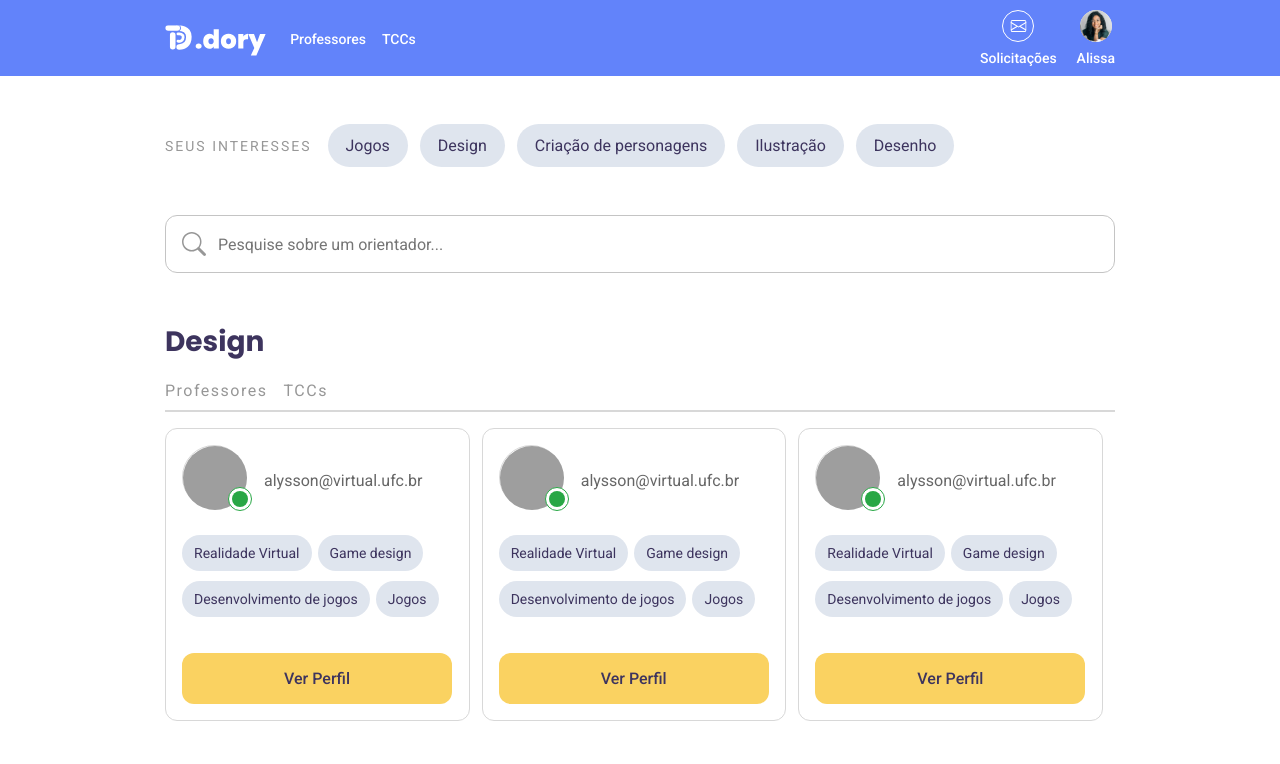
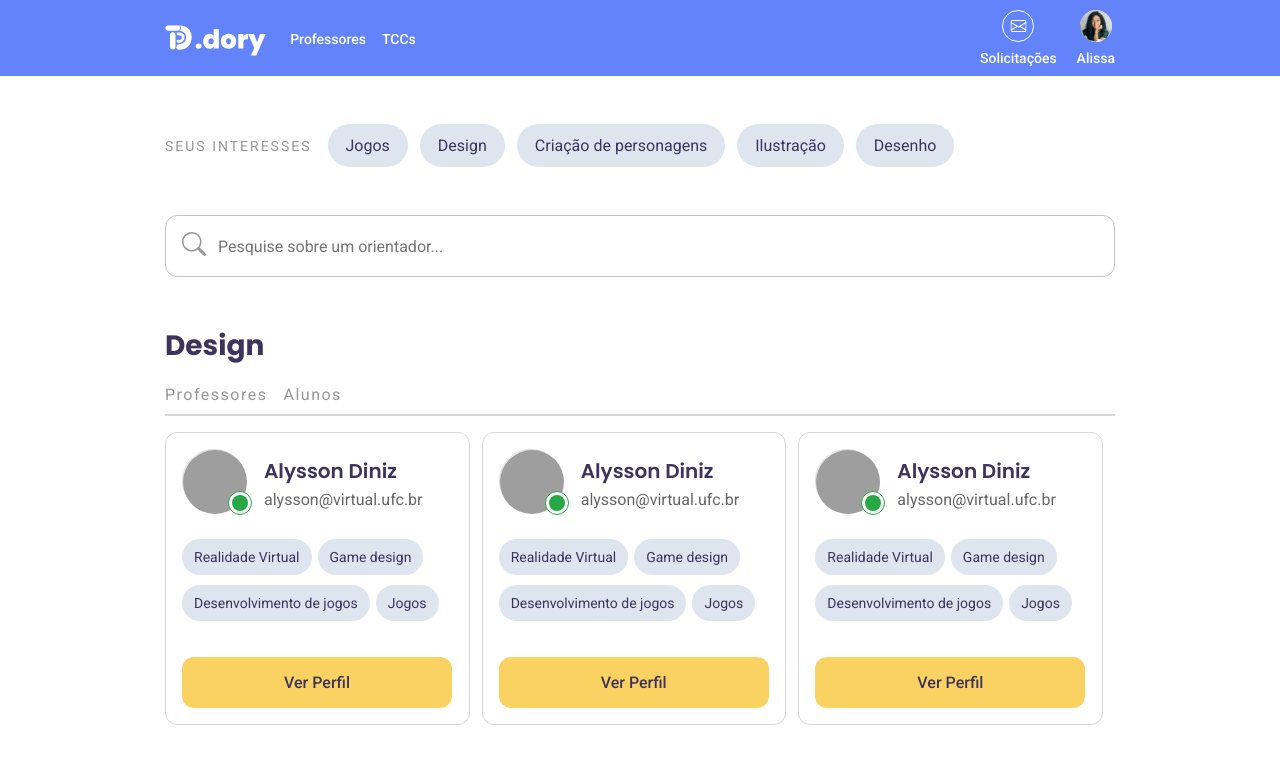
Before and after one commit to myguelangello/dory-front-end, a React (Create React App) app: page /home in a window 1280 px wide. Shown: the top 764 px of the page. Built offline with nearby package versions, Linux system fonts and the light colour scheme; grey boxes are pictures that could not be loaded.

Commit message:
add nav filter professores

```diff
--- /dev/null
+++ b/src/components/ButtonNav/index.js
@@ -0,0 +1,14 @@
+import React from "react";
+
+import './style.css';
+
+export default function ButtonNav({ setStatus, name }) {
+    return (
+        <button
+            className="filtro-geral"
+            onClick={setStatus}
+        >
+            {name}
+        </button>
+    )
+}
--- /dev/null
+++ b/src/components/ButtonNav/style.css
@@ -0,0 +1,10 @@
+ .filtro-geral {
+    font-family: 'Roboto', sans-serif;
+    font-weight: 400;
+    font-size: 1.6rem;
+    letter-spacing: 1.5px;
+    margin-right: 16px;
+    color: var(--gray-3);
+    background: none;
+    cursor: pointer;
+}
--- a/src/components/CardProfessor/index.js
+++ b/src/components/CardProfessor/index.js
@@ -2,11 +2,11 @@ import React from "react";
 
 import './style.css';
 
-export default function CardProfessor({ srcPerfil, nome, email, areas, status }) {
+export default function CardProfessor({ idProfessor, srcPerfil, nome, email, areas, status }) {
     const altPerfil = "Foto de perfil de " + nome;
 
     return (
-        <div className="card">
+        <li key={idProfessor} className="card">
             <div className="header">
                 <div className="perfil">
                     <div className="foto-perfil">
@@ -33,6 +33,6 @@ export default function CardProfessor({ srcPerfil, nome, email, areas, status })
             <button className="yellow" type="submit">
                 Ver Perfil
             </button>
-        </div>
+        </li>
     )
 }
--- /dev/null
+++ b/src/components/MenuProfessores/index.js
@@ -0,0 +1,21 @@
+import React from "react";
+import CardProfessor from "../CardProfessor";
+
+import './style.css';
+
+export default function MenuProfessores({ status, professores }) {
+    return (
+        <ul className="cards">
+            {status && professores.map(professor => (
+                <CardProfessor
+                    idProfessor={professor.id}
+                    srcPerfil={professor.foto}
+                    nome={professor.nome}
+                    email={professor.email}
+                    areas={professor.areas}
+                    status={professor.status}
+                />
+            ))}
+        </ul>
+    )
+}
--- /dev/null
+++ b/src/components/MenuProfessores/style.css
@@ -0,0 +1,6 @@
+.cards {
+    margin-top: 16px;
+    display: flex;
+    flex-direction: row;
+    list-style: none;
+}
--- a/src/pages/Home.js
+++ b/src/pages/Home.js
@@ -1,22 +1,39 @@
-import React from "react";
+import React, { useState } from "react";
 import { Link } from "react-router-dom";
 
 import NavBarGlobal from "../components/NavBarGlobal";
 import CardProfessor from "../components/CardProfessor";
+import ButtonNav from "../components/ButtonNav";
+import MenuProfessores from "../components/MenuProfessores";
 
 import search from '../assets/icons/search-gray.svg';
 
 import '../styles/home.css';
 
 export function Home() {
+    const [professores, setProfessores] = useState(true);
+    const [alunos, setAlunos] = useState(false);
+
     const srcPerfil = "https://images.pexels.com/photos/7163364/pexels-photo-7163364.jpeg?auto=compress&cs=tinysrgb&dpr=1&w=500";
 
     const interesses = [
         'Jogos', 'Design', 'Criação de personagens', 'Ilustração', 'Desenho'
     ]
 
-    const Professores = [
+    const handleSetProfessores = () => {
+        setProfessores(true);
+        setAlunos(false)
+    }
+    const handleSetAlunos = () => {
+        setAlunos(true);
+        setProfessores(false);
+    }
+
+    console.log(professores, alunos);
+
+    const listProfessores = [
         {
+            id: 0,
             foto: srcPerfil,
             nome: "Alysson Diniz",
             email: "alysson@virtual.ufc.br",
@@ -26,6 +43,7 @@ export function Home() {
             status: "disponível"
         },
         {
+            id: 1,
             foto: srcPerfil,
             nome: "Alysson Diniz",
             email: "alysson@virtual.ufc.br",
@@ -35,6 +53,7 @@ export function Home() {
             status: "disponível"
         },
         {
+            id: 2,
             foto: srcPerfil,
             nome: "Alysson Diniz",
             email: "alysson@virtual.ufc.br",
@@ -58,7 +77,10 @@ export function Home() {
                 </div>
 
                 <div className="input-container">
-                    <img className="search-icon" src={search} alt="Ícone de pesquisa" />
+                    <button>
+                        <img className="search-icon" src={search} alt="Ícone de pesquisa" />
+                    </button>
+
                     <input
                         className="input-search"
                         name="search"
@@ -72,22 +94,22 @@ export function Home() {
                         <h1>{interesses[1]}</h1>
 
                         <div className="nav-filtros">
-                            <Link to="/home" className="filtro-geral">Professores</Link>
-                            <Link to="/home" className="filtro-geral">TCCs</Link>
+                            <ButtonNav
+                                setStatus={handleSetProfessores}
+                                name="Professores"
+                            />
+
+                            <ButtonNav
+                                setStatus={handleSetAlunos}
+                                name="Alunos"
+                            />
                             <hr />
                         </div>
 
-                        <div className="cards">
-                            {Professores.map(professor => (
-                                <CardProfessor
-                                    srcPerfil={professor.foto}
-                                    nome={professor.name}
-                                    email={professor.email}
-                                    areas={professor.areas}
-                                    status={professor.status}
-                                />
-                            ))}
-                        </div>
+                        <MenuProfessores
+                            status={professores}
+                            professores={listProfessores}
+                        />
                     </div>
                 </div>
             </section>
--- a/src/styles/home.css
+++ b/src/styles/home.css
@@ -34,6 +34,11 @@
     border: 1px solid var(--gray-4);
     border-radius: 12px;
     padding: 16px;
+}
+
+#home .input-container button {
+    cursor: pointer;
+    background: none;
 }
 
 #home .input-container .input-search {
@@ -79,3 +84,7 @@
     display: flex;
     flex-direction: row;
 }
+
+#home #selected {
+    color: var(--blue);
+}
```
